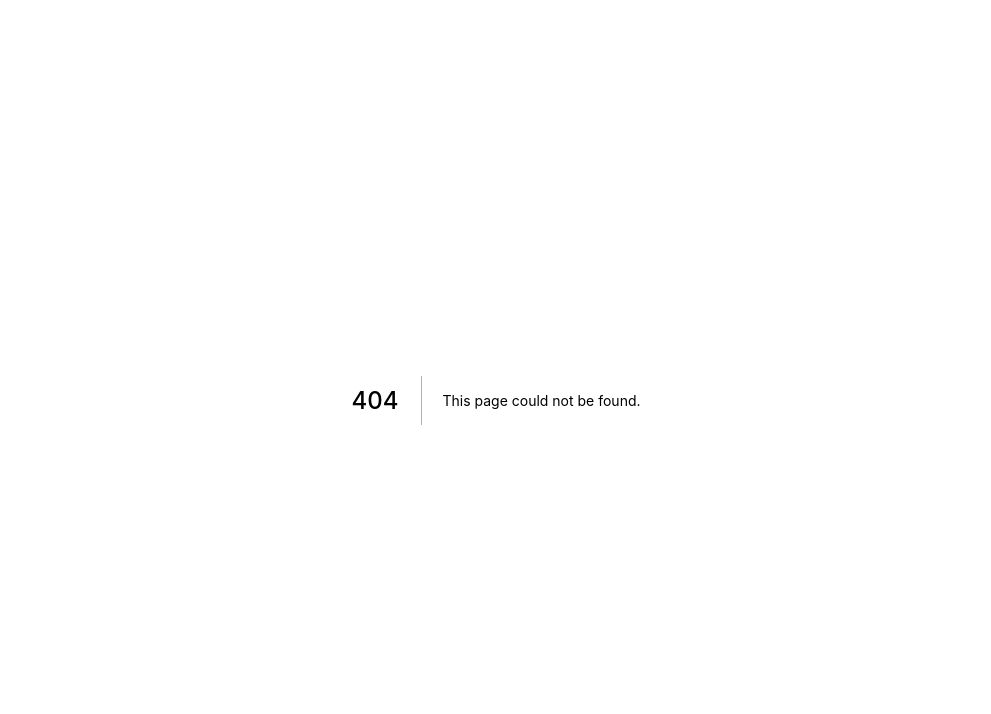
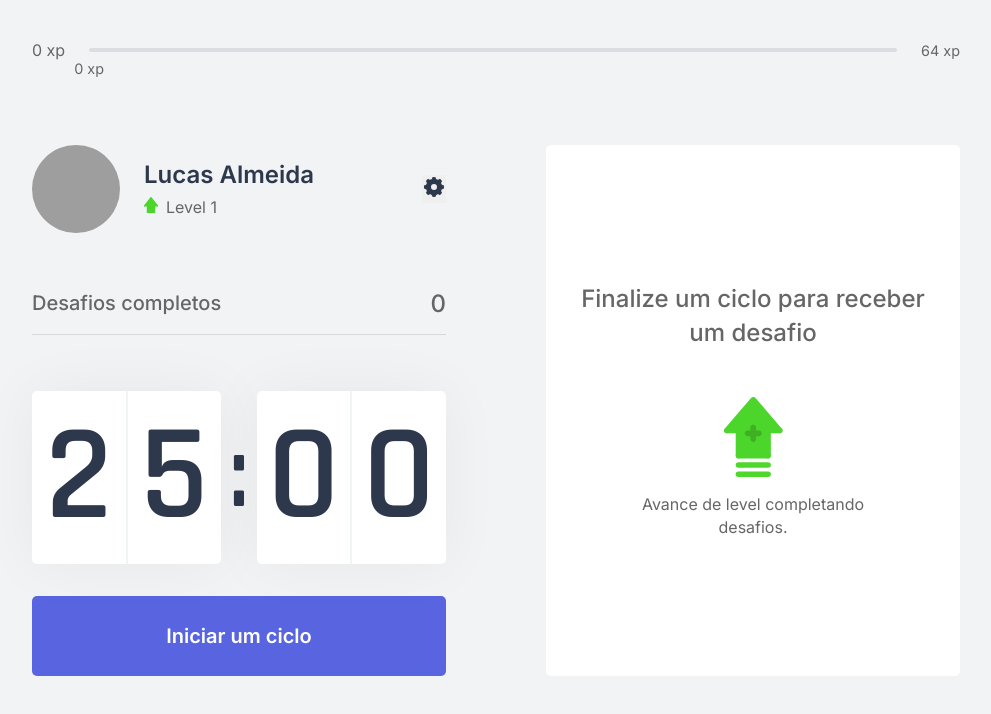
Before and after one commit to lucasAlmeidaSilveira/moveit, a Next.js app: page /home in a window 1280 px wide. Before the commit this address had no page. Shown: the top 714 px of the page, without its empty margins (144-1135 px from the left). Built offline with nearby package versions, Linux system fonts and the light colour scheme; grey boxes are pictures that could not be loaded.

Commit message:
adding sass e updates

```diff
--- a/package.json
+++ b/package.json
@@ -19,6 +19,7 @@
     "@types/node": "^16.11.10",
     "@types/react": "^17.0.37",
     "@types/react-dom": "^17.0.11",
+    "sass": "^1.45.1",
     "typescript": "^4.5.2"
   }
 }
--- a/src/components/Profile.tsx
+++ b/src/components/Profile.tsx
@@ -1,19 +1,26 @@
-import { useContext } from 'react'
-import { ChallengesContext } from '../contexts/ChallengesContext'
-import styles from '../styles/components/Profile.module.css'
+import { useContext } from 'react';
+import { RiSettings5Fill } from 'react-icons/ri';
+import { ChallengesContext } from '../contexts/ChallengesContext';
+import styles from '../styles/components/Profile.module.scss';
 
-export function Profile(){
-  const { level } = useContext(ChallengesContext)
+export function Profile() {
+  const { level } = useContext(ChallengesContext);
   return (
     <div className={styles.profileContainer}>
-      <img src="https://github.com/lucasAlmeidaSilveira.png" alt="Lucas Almeida" />
+      <img
+        src='https://github.com/lucasAlmeidaSilveira.png'
+        alt='Lucas Almeida'
+      />
       <div>
         <strong>Lucas Almeida</strong>
         <p>
-          <img src="icons/level.svg" alt="Level" />
+          <img src='icons/level.svg' alt='Level' />
           Level {level}
         </p>
       </div>
+      <button type='button'>
+        <RiSettings5Fill />
+      </button>
     </div>
-  )
+  );
 }
--- /dev/null
+++ b/src/pages/home.tsx
@@ -0,0 +1,58 @@
+import { CompletedChallenges } from '../components/CompletedChallenges';
+import { Countdown } from '../components/Countdown';
+import { ExperienceBar } from '../components/ExperienceBar';
+import { Profile } from '../components/Profile';
+import styles from '../styles/pages/Home.module.css';
+import Head from 'next/head';
+import { GetServerSideProps } from 'next';
+import { ChallengeBox } from '../components/ChallengeBox';
+import { CountdownProvider } from '../contexts/CountdownContext';
+import { ChallengesProvider } from '../contexts/ChallengesContext';
+
+interface HomeProps {
+  level: number;
+  currentExperience: number;
+  challengesCompleted: number;
+}
+
+export default function Home(props) {
+  return (
+    <ChallengesProvider
+      level={props.level}
+      currentExperience={props.currentExperience}
+      challengesCompleted={props.challengesCompleted}
+    >
+      <div className={styles.container}>
+        <Head>
+          <title>Início | move.it</title>
+        </Head>
+
+        <ExperienceBar />
+
+        <CountdownProvider>
+          <section>
+            <div>
+              <Profile />
+              <CompletedChallenges />
+              <Countdown />
+            </div>
+            <div>
+              <ChallengeBox />
+            </div>
+          </section>
+        </CountdownProvider>
+      </div>
+    </ChallengesProvider>
+  );
+}
+
+export const getServerSideProps: GetServerSideProps = async ctx => {
+  const { level, currentExperience, challengesCompleted } = ctx.req.cookies;
+  return {
+    props: {
+      level: Number(level),
+      currentExperience: Number(currentExperience),
+      challengesCompleted: Number(challengesCompleted),
+    },
+  };
+};
--- /dev/null
+++ b/src/styles/components/Profile.module.scss
@@ -0,0 +1,44 @@
+.profileContainer {
+  display: flex;
+  align-items: center;
+  & > img {
+    width: 5.5rem;
+    height: 5.5rem;
+    border-radius: 50%;
+  }
+
+  & > div {
+    margin-left: 1.5rem;
+
+    strong {
+      font-size: 1.5rem;
+      font-weight: 600;
+      color: var(--title);
+    }
+
+    p {
+      font-size: 1rem;
+      margin-top: 0.5rem;
+
+      img {
+        margin-right: 0.5rem;
+      }
+    }
+  }
+
+  button {
+    margin-left: auto;
+    border: 0;
+
+    svg {
+      font-size: 1.5rem;
+      color: var(--title);
+
+      transition: filter 0.2s;
+
+      &:hover {
+        filter: brightness(1.3);
+      }
+    }
+  }
+}
```
Also changed, not shown: src/styles/components/Profile.module.css (deleted, +0 -29 lines), 1 other file (tests, documents, lock files or other folders).
